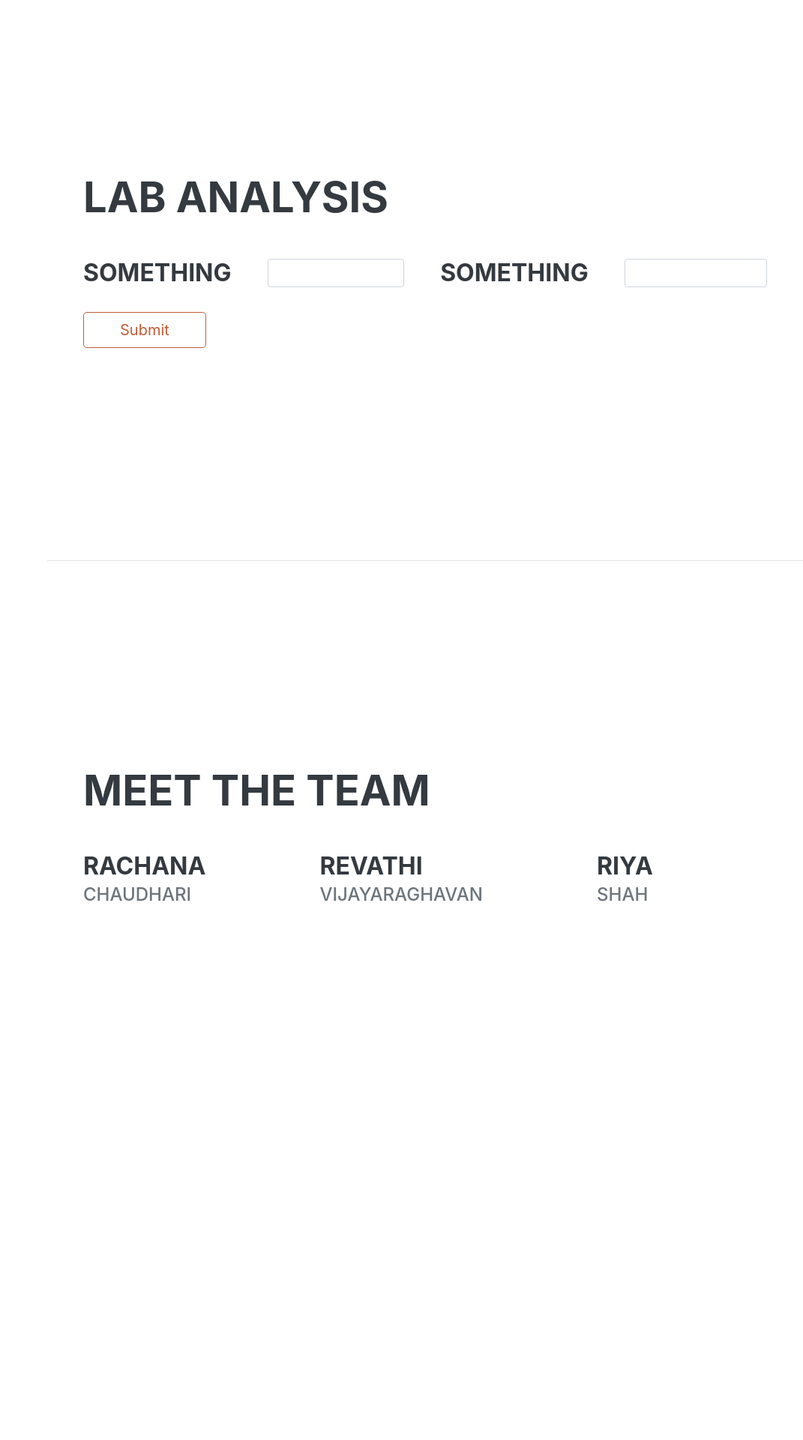
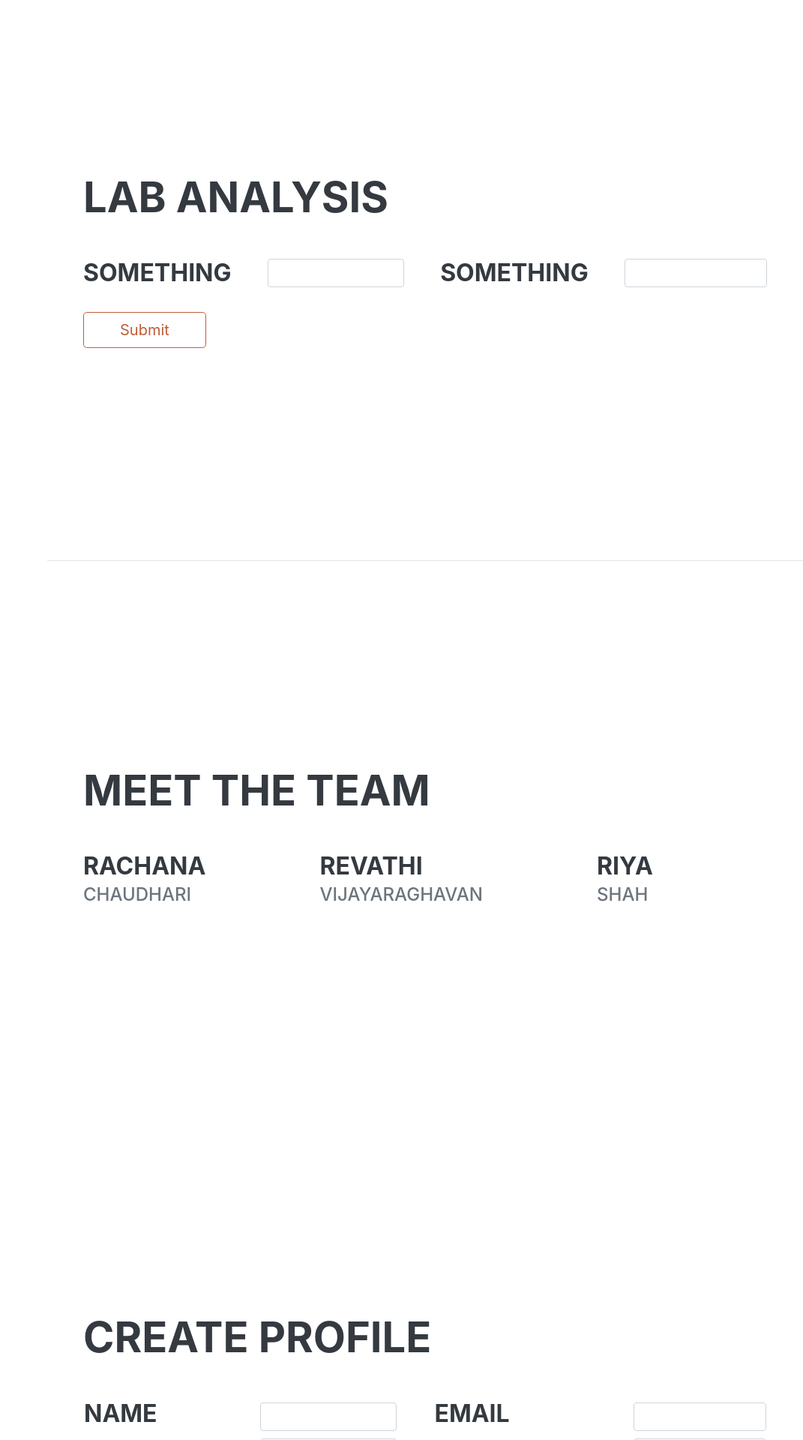
Before and after one commit to riya-shah06/SeedChain, a Flask app: page / in a window 1280 px wide. Shown: the part 3280-5200 px from the top of the page at 75% size, without its empty margins (209-1280 px from the left). Before the commit the page ends 4482 px from the top, so only its background shows below. Run offline with Flask 2, Linux system fonts and the light colour scheme; some libraries are stand-ins or nearby versions.

Commit message:
Added Create Profile form fields

```diff
--- a/Main/templates/home.html
+++ b/Main/templates/home.html
@@ -53,8 +53,11 @@
                               <input type="password" name="password" class="form-control" value={{request.form.password}}>
                             </div>
                         </div>
-                        <button type="submit" class="btn btn-outline-primary pl-5 pr-5 btn-lg mr-5">Submit</button>
-                        <button class="btn btn-outline-primary pl-5 pr-5 btn-lg" onclick="#">Create A Profile</button>
+                        <div class="form-group d-flex flex-column flex-md-row">
+                            <button type="submit" class="btn btn-outline-primary pl-5 pr-5 mr-5 btn-lg">Submit</button>
+                            <h3 class="subheading"><a class="nav-link js-scroll-trigger" href="#create_profile">Create A Profile?</a></h3>
+                        </div>
+
                     </form>
                 </div>
             </section>
@@ -119,7 +122,73 @@
                     </div>
                 </div>
             </section>
+            <!-- Create a Profile-->
+            <section class="resume-section" id="create_profile">
+                <div class="resume-section-content">
+                    <h2 class="mb-5">Create Profile</h2>
+                    <form action="#" method="#">
 
+                        <table style="width:100%">
+                            <tr>
+                                <td style="text-align:start">
+                                    <label><h3 class="mb-0 mr-5">Name</h3></label>
+                                </td>
+                                <td>
+                                    <input type="text" name="username" class="form-control" value={{request.form.username}}>
+                                </td>
+                                <td style="text-align:start">
+                                    <label><h3 class="mb-0 ml-5">Email</h3></label>
+
+                                </td>
+                                <td>
+                                    <input type="text" name="username" class="form-control" value={{request.form.username}}>
+                                </td>
+                            </tr>
+                            <tr>
+                                <td style="text-align:start">
+                                    <label><h3 class="mb-0 mr-5">Role</h3></label>
+                                </td>
+                                <td>
+                                    <div class="dropdown">
+                                        <select class="custom-select primary">
+                                            <option selected>Select a role</option>
+                                            <option value="1">Seed Grower</option>
+                                            <option value="2">Inspector</option>
+                                            <option value="3">Others</option>
+                                        </select>
+
+                                    </div>
+                                </td>
+                                <td style="text-align:start">
+                                    <label><h3 class="mb-0 ml-5">Phone number</h3></label>
+
+                                </td>
+                                <td>
+                                    <input type="text" name="username" class="form-control" value={{request.form.username}}>
+                                </td>
+                            </tr>
+                            <tr>
+                                <td style="text-align:start">
+                                    <label><h3 class="mb-0 mr-5">Password</h3></label>
+                                </td>
+                                <td>
+                                    <input type="text" name="username" class="form-control" value={{request.form.username}}>
+                                </td>
+                                <td>
+                                    <label><h3 class="mb-0 ml-5">Repeat Password</h3></label>
+
+                                </td>
+                                <td>
+                                    <input type="text" name="username" class="form-control" value={{request.form.username}}>
+                                </td>
+                            </tr>
+                            <tr>
+                                <td style="text-align:center" colspan="4"><button type="submit" style="width:30%" class="btn btn-outline-primary btn-lg mt-5">Submit</button></td></tr>
+                        </table>
+
+                    </form>
+                </div>
+            </section>
         </div>
     <script src="https://cdnjs.cloudflare.com/ajax/libs/jquery-easing/1.4.1/jquery.easing.min.js"></script>
     <script src="../static/js/home.js"></script>
```
